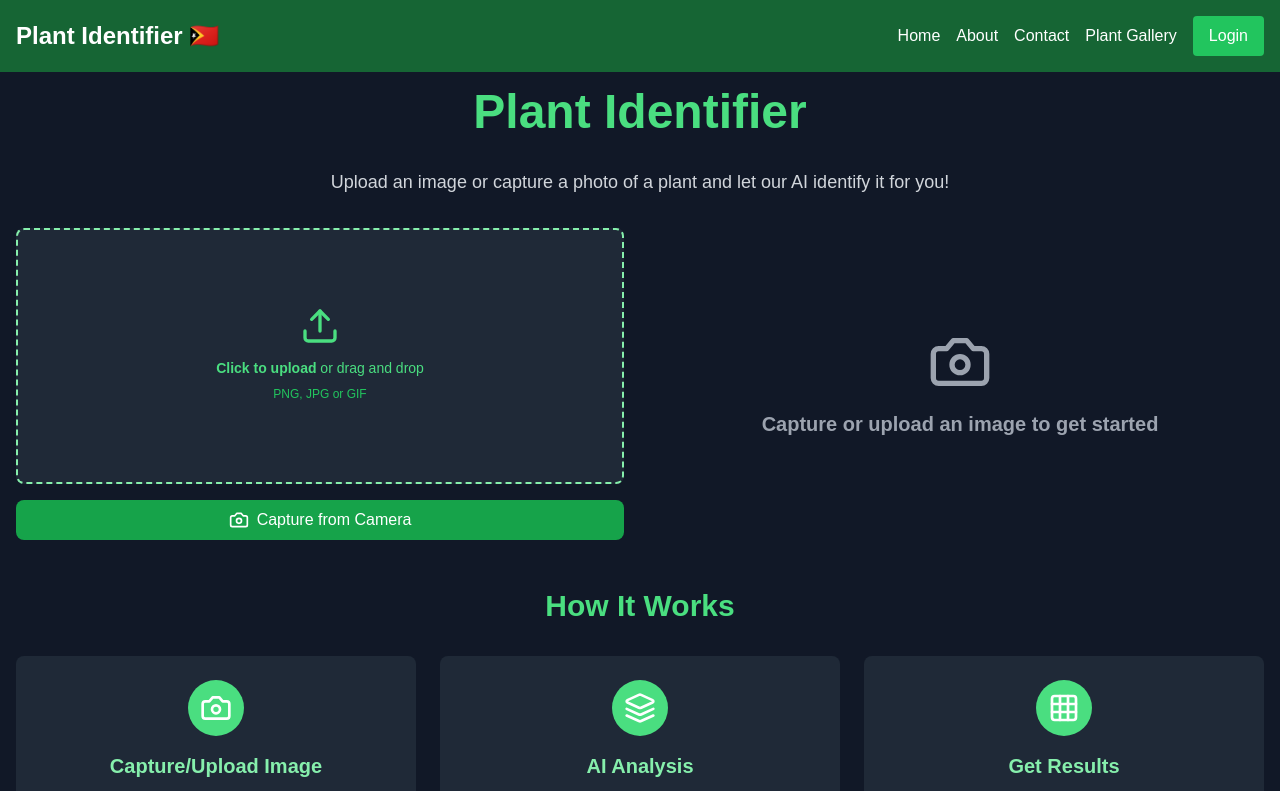
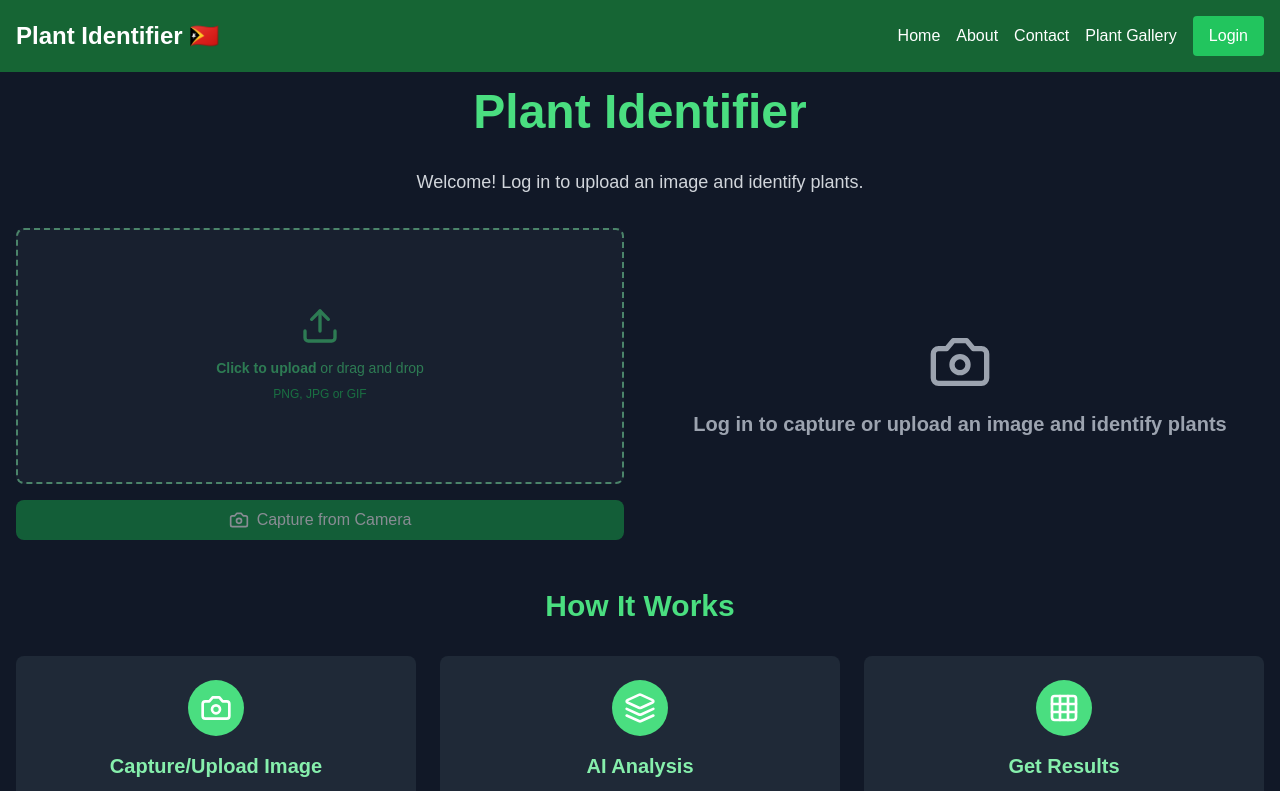
Before and after one commit to ajitonelsonn/plant-identifier, a Next.js app: page / in a window 1280 px wide. Shown: the top 791 px of the page. Built offline with nearby package versions, Linux system fonts and the light colour scheme; no server answers.

Commit message:
This setup allows unauthenticated users to view the home page, but the image upload functionality will be disabled until they log in. Once a user is authenticated, they'll be able to use the plant identification feature.

```diff
--- a/app/components/ImageUpload.tsx
+++ b/app/components/ImageUpload.tsx
@@ -5,6 +5,7 @@ import { useRouter } from "next/navigation";
 interface ImageUploadProps {
   onImageCapture: (file: File) => void;
   isLoading: boolean;
+  isDisabled: boolean;
 }
 
 const MAX_FILE_SIZE = 1 * 1024 * 1024; // 1MB in bytes
@@ -12,6 +13,7 @@ const MAX_FILE_SIZE = 1 * 1024 * 1024; // 1MB in bytes
 export default function ImageUpload({
   onImageCapture,
   isLoading,
+  isDisabled,
 }: ImageUploadProps) {
   const [dragActive, setDragActive] = useState(false);
   const fileInputRef = useRef<HTMLInputElement>(null);
@@ -23,7 +25,6 @@ export default function ImageUpload({
     if (response.ok) {
       callback();
     } else {
-      // Instead of redirecting, you might want to show a login modal or prompt
       const shouldLogin = confirm(
         "You need to be logged in to perform this action. Would you like to log in?"
       );
@@ -43,7 +44,6 @@ export default function ImageUpload({
           let width = img.width;
           let height = img.height;
 
-          // Calculate the width and height, constraining the proportions
           if (width > height) {
             if (width > 1000) {
               height = Math.round((height * 1000) / width);
@@ -73,7 +73,7 @@ export default function ImageUpload({
             },
             "image/jpeg",
             0.7
-          ); // Adjust quality here (0.7 = 70% quality)
+          );
         };
         img.src = e.target?.result as string;
       };
@@ -103,30 +103,38 @@ export default function ImageUpload({
     e.preventDefault();
     e.stopPropagation();
     setDragActive(false);
+    if (!isDisabled) {
       const files = e.dataTransfer.files;
       if (files && files.length > 0) {
         checkAuthAndProceed(() => processFile(files[0]));
+      }
     }
   };
 
   const handleChange = async (e: React.ChangeEvent<HTMLInputElement>) => {
     e.preventDefault();
+    if (!isDisabled) {
       const files = e.target.files;
       if (files && files.length > 0) {
         checkAuthAndProceed(() => processFile(files[0]));
       }
+    }
   };
 
   const handleCameraCapture = () => {
+    if (!isDisabled) {
       checkAuthAndProceed(() => {
         cameraInputRef.current?.click();
       });
+    }
   };
 
   const handleFileUploadClick = () => {
+    if (!isDisabled) {
       checkAuthAndProceed(() => {
         fileInputRef.current?.click();
       });
+    }
   };
 
   return (
@@ -134,11 +142,11 @@ export default function ImageUpload({
       <div
         className={`flex flex-col items-center justify-center w-full h-64 border-2 border-green-300 border-dashed rounded-lg cursor-pointer bg-gray-800 hover:bg-gray-700 transition duration-300 ${
           dragActive ? "bg-gray-700" : ""
-        }`}
-        onDragEnter={handleDrag}
-        onDragLeave={handleDrag}
-        onDragOver={handleDrag}
-        onDrop={handleDrop}
+        } ${isDisabled ? "opacity-50 cursor-not-allowed" : ""}`}
+        onDragEnter={isDisabled ? undefined : handleDrag}
+        onDragLeave={isDisabled ? undefined : handleDrag}
+        onDragOver={isDisabled ? undefined : handleDrag}
+        onDrop={isDisabled ? undefined : handleDrop}
         onClick={handleFileUploadClick}
       >
         <div className="flex flex-col items-center justify-center pt-5 pb-6">
@@ -157,13 +165,15 @@ export default function ImageUpload({
         onChange={handleChange}
         ref={fileInputRef}
         accept="image/*"
-        disabled={isLoading}
+        disabled={isLoading || isDisabled}
       />
 
       <button
         onClick={handleCameraCapture}
-        className="w-full py-2 px-4 bg-green-600 text-white rounded-lg hover:bg-green-700 transition duration-300 flex items-center justify-center"
-        disabled={isLoading}
+        className={`w-full py-2 px-4 bg-green-600 text-white rounded-lg hover:bg-green-700 transition duration-300 flex items-center justify-center ${
+          isDisabled ? "opacity-50 cursor-not-allowed" : ""
+        }`}
+        disabled={isLoading || isDisabled}
       >
         <Camera className="w-5 h-5 mr-2" />
         Capture from Camera
@@ -176,7 +186,7 @@ export default function ImageUpload({
         className="hidden"
         ref={cameraInputRef}
         onChange={handleChange}
-        disabled={isLoading}
+        disabled={isLoading || isDisabled}
       />
     </div>
   );
--- a/app/page.tsx
+++ b/app/page.tsx
@@ -1,8 +1,9 @@
 "use client";
 
-import React, { useState } from "react";
+import React, { useState, useEffect } from "react";
 import Image from "next/image";
 import { Camera, Layers, Grid, Sliders, Palette, FileText } from "lucide-react";
+import { useRouter } from "next/navigation";
 import PlantInfo from "./components/PlantInfo";
 import ImageUpload from "./components/ImageUpload";
 import Footer from "./components/Footer";
@@ -18,22 +19,54 @@ interface PlantInfoData {
   description: string;
 }
 
+interface UserData {
+  id: string;
+  username: string;
+}
+
 export default function Home() {
   const [plantInfo, setPlantInfo] = useState<PlantInfoData | null>(null);
   const [isLoading, setIsLoading] = useState(false);
   const [uploadedImage, setUploadedImage] = useState<string | null>(null);
+  const [user, setUser] = useState<UserData | null>(null);
+  const router = useRouter();
+
+  useEffect(() => {
+    const checkAuth = async () => {
+      try {
+        const response = await fetch("/api/check-auth");
+        if (response.ok) {
+          const userData = await response.json();
+          setUser(userData);
+        } else {
+          setUser(null);
+        }
+      } catch (error) {
+        console.error("Authentication check failed:", error);
+        setUser(null);
+      }
+    };
+
+    checkAuth();
+  }, []);
 
   const handleImageCapture = async (imageFile: File) => {
+    if (!user) {
+      console.error("User not authenticated");
+      router.push("/login");
+      return;
+    }
+
     setIsLoading(true);
     setUploadedImage(URL.createObjectURL(imageFile));
     try {
       const formData = new FormData();
       formData.append("image", imageFile);
+      formData.append("userId", user.id);
 
       const response = await fetch("/api/identify-plant", {
         method: "POST",
         body: formData,
-        credentials: "include",
       });
 
       if (!response.ok) {
@@ -59,8 +92,9 @@ export default function Home() {
           Plant Identifier
         </h1>
         <p className="text-center text-gray-300 text-lg mb-8">
-          Upload an image or capture a photo of a plant and let our AI identify
-          it for you!
+          {user
+            ? `Welcome, ${user.username}! Upload an image or capture a photo of a plant and let our AI identify it for you!`
+            : "Welcome! Log in to upload an image and identify plants."}
         </p>
 
         <div className="grid grid-cols-1 md:grid-cols-2 gap-8 mb-12">
@@ -68,6 +102,7 @@ export default function Home() {
             <ImageUpload
               onImageCapture={handleImageCapture}
               isLoading={isLoading}
+              isDisabled={!user}
             />
 
             {uploadedImage && (
@@ -101,8 +136,10 @@ export default function Home() {
             ) : (
               <div className="flex flex-col items-center justify-center h-full text-gray-400">
                 <Camera size={64} className="mb-4" />
-                <p className="text-xl font-semibold text-center">
-                  Capture or upload an image to get started
+                <p className="text-xl font-semibold">
+                  {user
+                    ? "Capture or upload an image to get started"
+                    : "Log in to capture or upload an image and identify plants"}
                 </p>
               </div>
             )}
```
Lines whose indentation alone changed are shown as unchanged.
